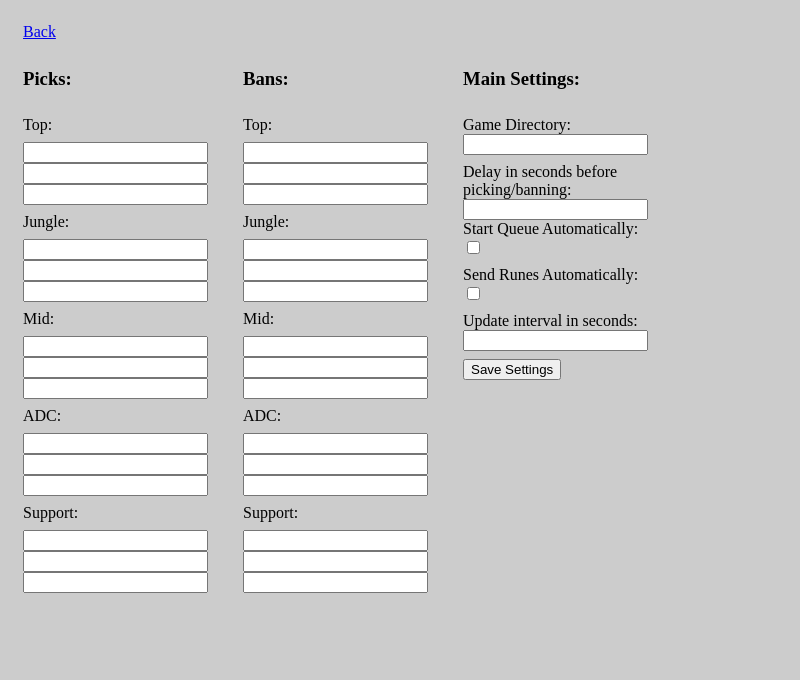
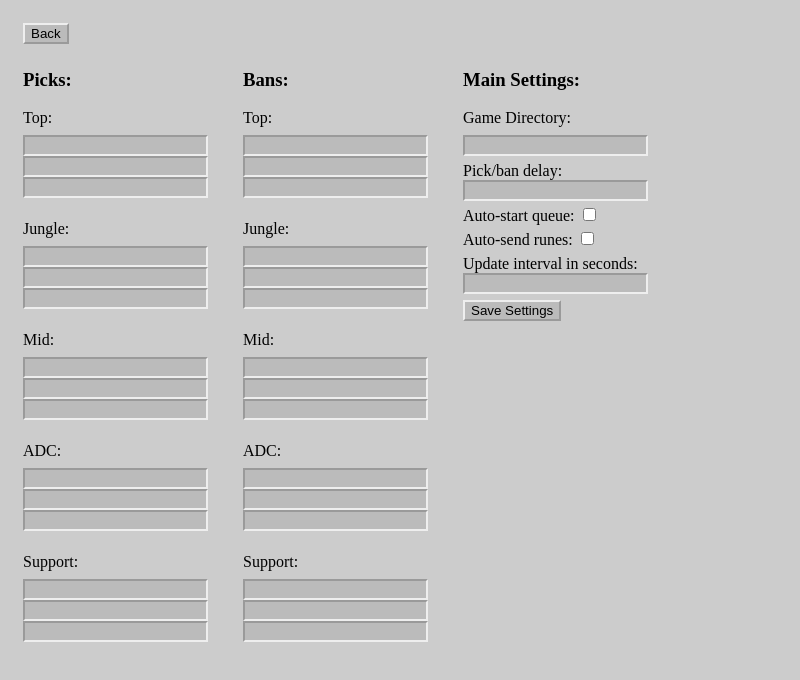
Before and after one commit to jacob2467/champselect-2.0, an Electron app: page frontend/settings.html in a window 800 px wide. Drawn offline with Linux system fonts and the light colour scheme; no server answers.

Commit message:
Clean up HTML/CSS and improve look of GUI

```diff
--- a/frontend/interface.js
+++ b/frontend/interface.js
@@ -71,9 +71,10 @@ async function setUpRuneCheckbox() {
 	let runeCheckbox = document.getElementById("setrunes");
 	let cfg = await apiCall("settings/sections", "GET");
 	if (cfg["success"]) {
-		cfg = cfg["data"];
+		runeCheckbox.checked = cfg["data"]["settings"]["auto_send_runes"] === "True";
+	} else {
+		runeCheckbox.checked = false;
 	}
-	runeCheckbox.checked = cfg["settings"]["auto_send_runes"] === "True";
 	runeCheckbox.addEventListener("change", async (event) => {
 		event.preventDefault();
 		void setRunesPreference(event.target.checked);
--- a/frontend/settings.html
+++ b/frontend/settings.html
@@ -3,116 +3,139 @@
 <head>
     <link rel="stylesheet" href="styles.css">
 </head>
-    <body style="background-color: #CCCCCC; padding-left: 15px; padding-top: 15px">
+    <body>
+        <!-- Link back to main settings page -->
+        <div class="component">
+            <button><a href="index.html" title="Go back to main settings page">Back</a></button>
+        </div>
         <div class="container" style="display: flex">
             <!-- Champs to pick -->
             <div class="chunk champsection"><form>
-                <!-- Link back to main settings page -->
-                <a href="index.html" title="Go back to main settings page">
-                    <div class="bot_pad">Back</div>
-                </a>
-                <h3 class="bot_pad">Picks:</h3>
 
-                <div class="bot_pad">Top:</div>
+                <h3 class="component">Picks:</h3>
+
+                <div class="component">
+                    <p>Top:</p>
                     <input id="cfg_pick_top-1"> <br>
                     <input id="cfg_pick_top-2"> <br>
                     <input id="cfg_pick_top-3"> <br>
-                <div class="bot_pad"> </div>
+                </div>
 
-
-                <div class="bot_pad">Jungle:</div>
+                <div class="component">
+                    <p>Jungle:</p>
                     <input id="cfg_pick_jungle-1"> <br>
                     <input id="cfg_pick_jungle-2"> <br>
                     <input id="cfg_pick_jungle-3"> <br>
-                <div class="bot_pad"> </div>
+                </div>
 
-                <div class="bot_pad">Mid:</div>
+                <div class="component">
+                    <p>Mid:</p>
                     <input id="cfg_pick_middle-1"> <br>
                     <input id="cfg_pick_middle-2"> <br>
                     <input id="cfg_pick_middle-3"> <br>
-                <div class="bot_pad"> </div>
+                </div>
 
-                <div class="bot_pad">ADC:</div>
+                <div class="component">
+                    <p>ADC:</p>
                     <input id="cfg_pick_bottom-1"> <br>
                     <input id="cfg_pick_bottom-2"> <br>
                     <input id="cfg_pick_bottom-3"> <br>
-                <div class="bot_pad"> </div>
+                </div>
 
-                <div class="bot_pad">Support:</div>
+                <div class="component">
+                    <p>Support:</p>
                     <input id="cfg_pick_utility-1"> <br>
                     <input id="cfg_pick_utility-2"> <br>
                     <input id="cfg_pick_utility-3"> <br>
-                <div class="bot_pad"> </div>
+                </div>
             </form> </div>
 
              <!-- Champs to ban -->
             <div class="chunk champsection"><form>
-                <!-- Add a blank space so champ options are lined up -->
-                <div class="bot_pad">&nbsp</div>
-                <h3 class="bot_pad">Bans:</h3>
+                <h3 class="component">Bans:</h3>
 
-                <div class="bot_pad">Top:</div>
+                <div class="component">
+                    <p>Top:</p>
                     <input id="cfg_ban_top-1"> <br>
                     <input id="cfg_ban_top-2"> <br>
                     <input id="cfg_ban_top-3"> <br>
-                <div class="bot_pad"> </div>
+                </div>
 
 
-                <div class="bot_pad">Jungle:</div>
+                <div class="component">
+                    <p>Jungle:</p>
                     <input id="cfg_ban_jungle-1"> <br>
                     <input id="cfg_ban_jungle-2"> <br>
                     <input id="cfg_ban_jungle-3"> <br>
-                <div class="bot_pad"> </div>
+                </div>
 
-                <div class="bot_pad">Mid:</div>
+                <div class="component">
+                    <p>Mid:</p>
                     <input id="cfg_ban_middle-1"> <br>
                     <input id="cfg_ban_middle-2"> <br>
                     <input id="cfg_ban_middle-3"> <br>
-                <div class="bot_pad"> </div>
+                </div>
 
-                <div class="bot_pad">ADC:</div>
+                <div class="component">
+                    <p>ADC:</p>
                     <input id="cfg_ban_bottom-1"> <br>
                     <input id="cfg_ban_bottom-2"> <br>
                     <input id="cfg_ban_bottom-3"> <br>
-                <div class="bot_pad"> </div>
+                </div>
 
-                <div class="bot_pad">Support:</div>
+                <div class="component">
+                    <p>Support:</p>
                     <input id="cfg_ban_utility-1"> <br>
                     <input id="cfg_ban_utility-2"> <br>
                     <input id="cfg_ban_utility-3"> <br>
-                <div class="bot_pad"> </div>
+                </div>
             </form> </div>
             <div class="chunk champsection"><form>
-                <div class="bot_pad">&nbsp</div>
-                <h3 class="bot_pad">Main Settings:</h3>
+                <h3 class="component">Main Settings:</h3>
 
                 <!-- Set up elements to change for main settngs -->
                 <div class="chunk"><form>
                     <!-- Game Directory -->
-                    <span> Game Directory:&nbsp </span>
+                    <div class="component">
+                        <p> Game Directory:&nbsp </p>
                         <input id="cfg_directory"> <br>
-                    <div class="bot_pad"> </div>
+                    </div>
 
                     <!-- Lock-in Delay -->
-                    <span class="bot_pad"> Delay in seconds before picking/banning:&nbsp </span>
+                    <div class="component">
+						<label for="cfg_lock_in_delay">
+							Pick/ban delay:&nbsp
+						</label>
 						<input id="cfg_lock_in_delay"> <br>
+					</div>
 
                     <!-- Auto-start Queue -->
-                    <label for="cfg_auto_start_queue"> Start Queue Automatically:&nbsp </label>
+                    <div class="component">
+						<label for="cfg_auto_start_queue">
+							Auto-start queue:&nbsp
+						</label>
 						<input type="checkbox" id="cfg_auto_start_queue"> <br>
-                    <div class="bot_pad"> </div>
+					</div>
 
                     <!-- Auto-send Runes-->
-                    <label for="cfg_auto_send_runes"> Send Runes Automatically:&nbsp </label>
+					<div class="component">
+						<label for="cfg_auto_send_runes">
+							Auto-send runes:&nbsp
+						</label>
 						<input type="checkbox" id="cfg_auto_send_runes"> <br>
-                    <div class="bot_pad"> </div>
+                    </div>
 
                     <!-- Update Interval -->
-                    <span> Update interval in seconds:&nbsp </span>
+					<div class="component">
+						<label for="cfg_update_interval">
+							Update interval in seconds:&nbsp
+						</label>
 						<input id="cfg_update_interval" placeholder=""> <br>
-                    <div class="bot_pad"> </div>
+                    </div>
 
+					<div class="component">
 						<button id="saveButton"> Save Settings </button>
+					</div>
                 </form></div>
             </form> </div>
         </div>
--- a/frontend/styles.css
+++ b/frontend/styles.css
@@ -1,18 +1,19 @@
-.bot_pad {
-	padding-bottom: 8px
+#main-container {
+	display: flex;
 }
 
-.bot_pad3 {
-	padding-bottom: 24px
+#control-panel {
+	padding-right: 20px;
+}
+
+.bot_pad {
+	padding-bottom: 8px;
+	display: block;
 }
 
 .chunk {
 	padding-bottom: 20px;
 	padding-right: 20px
-}
-
-.role {
-	padding-left: 24px
 }
 
 .log {
@@ -26,3 +27,40 @@
 .champsection {
 	width: 200px;
 }
+
+body {
+	background-color: #cccccc;
+	padding-left: 15px;
+	padding-top: 15px
+}
+
+a {
+	text-decoration: none;
+	color: inherit;
+}
+
+div.component {
+	display: block;
+	padding-bottom: 6px;
+}
+
+p {
+	margin-bottom: 8px;
+}
+
+input {
+	margin: 0;
+	background-color: #bbbbbb;
+	border-color: inherit;
+}
+
+select {
+	margin: 0;
+	background-color: #bbbbbb;
+	border-color: #bbbbbb;
+}
+
+button {
+	background-color: #bbbbbb;
+	border-color: inherit;
+}
```
Also changed, not shown: frontend/index.html (+81 -35 lines), 2 other files. Lines whose indentation alone changed are shown as unchanged.
